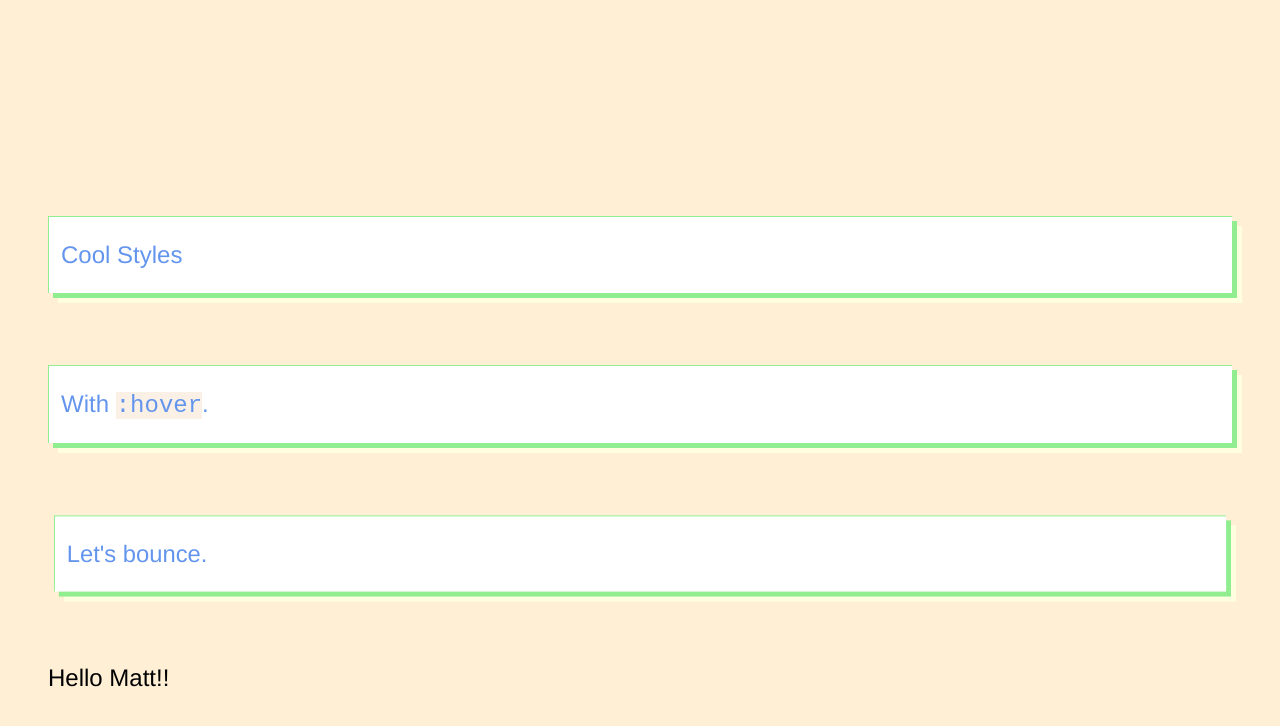
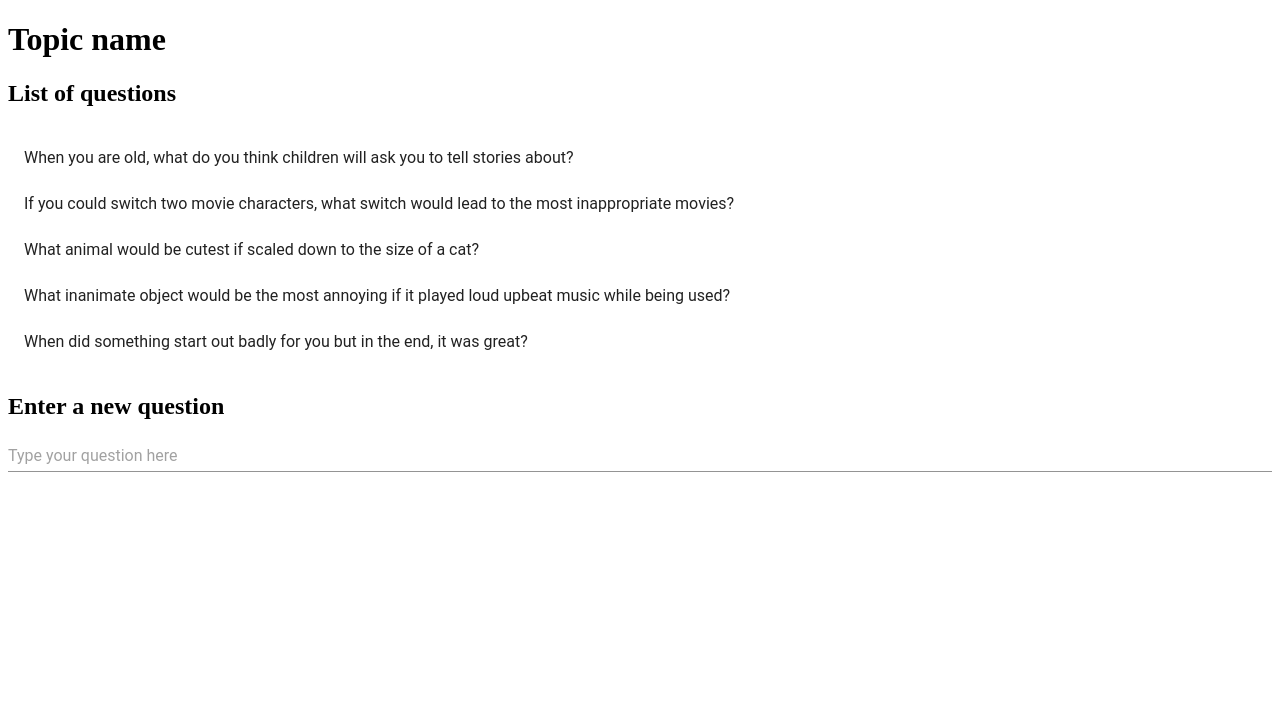
Before and after one commit to Matthew-Burfield/questionaire, a Next.js app: page / in a window 1280 px wide. Shown: the top 726 px of the page. Built offline with nearby package versions, Linux system fonts and the light colour scheme.

Commit message:
Upgraded to react16.7 to use hooks and split up some components

```diff
--- /dev/null
+++ b/components/NewQuestion.tsx
@@ -0,0 +1,18 @@
+import React, { Fragment, useState } from "react";
+import Input from "@material-ui/core/Input";
+
+export default () => {
+  const [value, setValue] = useState("");
+  return (
+    <Fragment>
+      <h2>Enter a new question</h2>
+      <Input
+        fullWidth
+        multiline
+        onChange={e => setValue(e.currentTarget.value)}
+        placeholder="Type your question here"
+        value={value}
+      />
+    </Fragment>
+  );
+};
--- /dev/null
+++ b/components/QuestionList.tsx
@@ -0,0 +1,70 @@
+import React, { Fragment } from "react";
+import List from "@material-ui/core/List";
+import ListItem from "@material-ui/core/ListItem";
+import ListItemText from "@material-ui/core/ListItemText";
+
+const questions = [
+  {
+    id: 1,
+    sessionId: 1,
+    question:
+      "When you are old, what do you think children will ask you to tell stories about?",
+    thumbsUpCount: 2,
+    thumbsDownCount: 0,
+    hasBeenAsked: false,
+    hasBeenApproved: true
+  },
+  {
+    id: 2,
+    sessionId: 1,
+    question:
+      "If you could switch two movie characters, what switch would lead to the most inappropriate movies?",
+    thumbsUpCount: 5,
+    thumbsDownCount: 1,
+    hasBeenAsked: false,
+    hasBeenApproved: true
+  },
+  {
+    id: 3,
+    sessionId: 1,
+    question:
+      "What animal would be cutest if scaled down to the size of a cat?",
+    thumbsUpCount: 0,
+    thumbsDownCount: 2,
+    hasBeenAsked: false,
+    hasBeenApproved: true
+  },
+  {
+    id: 4,
+    sessionId: 1,
+    question:
+      "What inanimate object would be the most annoying if it played loud upbeat music while being used?",
+    thumbsUpCount: 0,
+    thumbsDownCount: 1,
+    hasBeenAsked: false,
+    hasBeenApproved: true
+  },
+  {
+    id: 5,
+    sessionId: 1,
+    question:
+      "When did something start out badly for you but in the end, it was great?",
+    thumbsUpCount: 1,
+    thumbsDownCount: 0,
+    hasBeenAsked: false,
+    hasBeenApproved: true
+  }
+];
+
+export default () => (
+  <Fragment>
+    <h2>List of questions</h2>
+    <List dense={false}>
+      {questions.map(question => (
+        <ListItem key={question.id}>
+          <ListItemText primary={question.question} />
+        </ListItem>
+      ))}
+    </List>
+  </Fragment>
+);
--- a/package.json
+++ b/package.json
@@ -3,13 +3,14 @@
   "dependencies": {
     "@emotion/core": "10.0.6",
     "@emotion/styled": "10.0.6",
+    "@material-ui/core": "3.9.1",
     "@zeit/next-typescript": "1.1.1",
     "aws-amplify": "1.1.19",
     "aws-amplify-react": "2.3.0",
     "babel-plugin-emotion": "10.0.6",
     "next": "7.0.2",
-    "react": "16.7.0",
-    "react-dom": "16.7.0"
+    "react": "16.8.0-alpha.1",
+    "react-dom": "16.8.0-alpha.1"
   },
   "scripts": {
     "dev": "next",
--- a/pages/index.tsx
+++ b/pages/index.tsx
@@ -1,84 +1,13 @@
 import React from "react";
-import Head from "next/head";
-import styled from "@emotion/styled";
-import { keyframes, css, Global } from "@emotion/core";
-import Hello from "../components/Hello";
-
-const basicStyles = css`
-  background-color: white;
-  color: cornflowerblue;
-  border: 1px solid lightgreen;
-  border-right: none;
-  border-bottom: none;
-  box-shadow: 5px 5px 0 0 lightgreen, 10px 10px 0 0 lightyellow;
-  transition: all 0.1s linear;
-  margin: 3rem 0;
-  padding: 1rem 0.5rem;
-`;
-const hoverStyles = css`
-  &:hover {
-    color: white;
-    background-color: lightgray;
-    border-color: aqua;
-    box-shadow: -15px -15px 0 0 aqua, -30px -30px 0 0 cornflowerblue;
-  }
-`;
-const bounce = keyframes`
-  from {
-    transform: scale(1.01);
-  }
-  to {
-    transform: scale(0.99);
-  }
-`;
-
-const Basic = styled.div`
-  ${basicStyles};
-`;
-
-const Combined = styled.div`
-  ${basicStyles};
-  ${hoverStyles};
-  & code {
-    background-color: linen;
-  }
-`;
-const Animated = styled.div`
-  ${basicStyles};
-  ${hoverStyles};
-  & code {
-    background-color: linen;
-  }
-  animation: ${props => props.animation} 0.2s infinite ease-in-out alternate;
-`;
+import QuestionList from "../components/QuestionList";
+import NewQuestion from "../components/NewQuestion";
 
 export default () => {
   return (
-    <React.Fragment>
-      <Global
-        styles={css`
-          html,
-          body {
-            padding: 3rem 1rem;
-            margin: 0;
-            background: papayawhip;
-            min-height: 100%;
-            font-family: Helvetica, Arial, sans-serif;
-            font-size: 24px;
-          }
-        `}
-      />
-      <Head>
-        <title>With Emotion</title>
-      </Head>
-      <div>
-        <Basic>Cool Styles</Basic>
-        <Combined>
-          With <code>:hover</code>.
-        </Combined>
-        <Animated animation={bounce}>Let's bounce.</Animated>
-        <Hello name={"Matt"} enthusiasmLevel={2} />
-      </div>
-    </React.Fragment>
+    <div>
+      <h1>Topic name</h1>
+      <QuestionList />
+      <NewQuestion />
+    </div>
   );
 };
```
Also changed, not shown: 1 other file (tests, documents, lock files or other folders).
